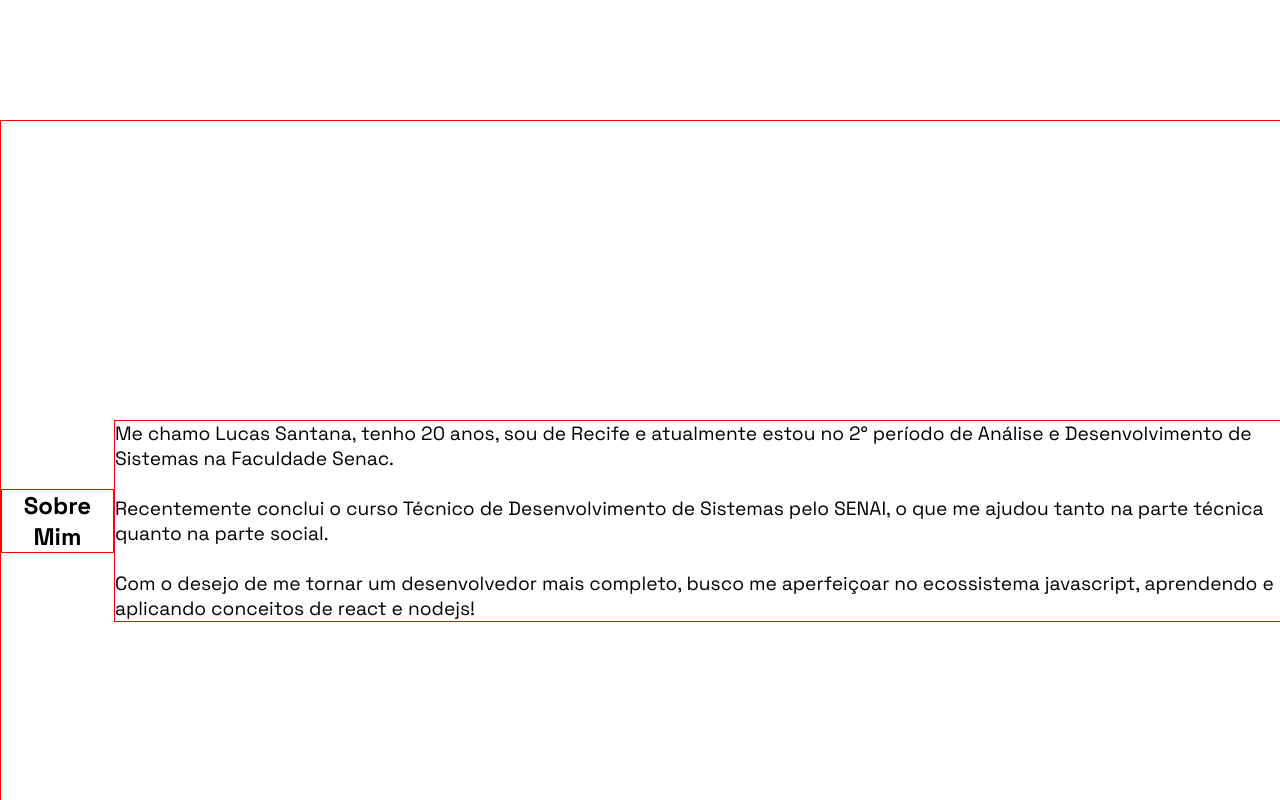
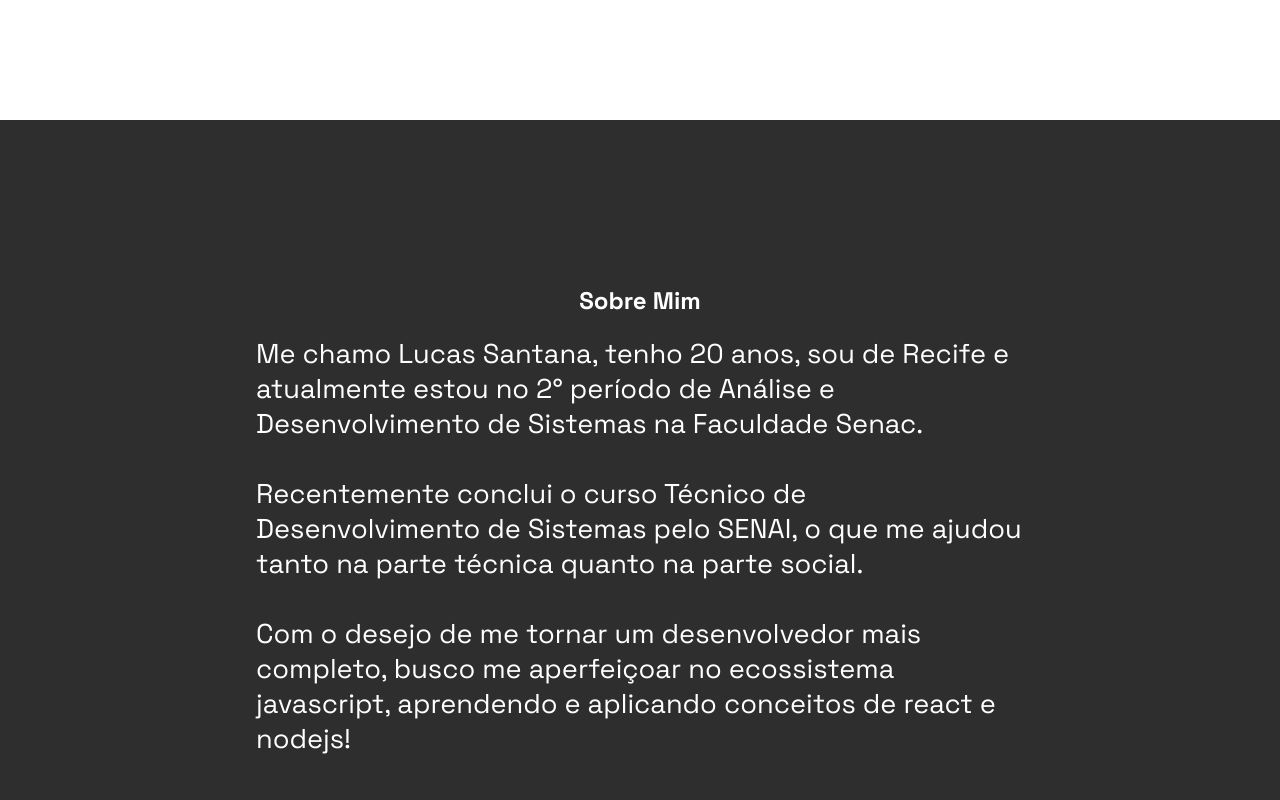
Before and after one commit to lucassantDev/portfolio-25-26, a React (Vite) app in the folder portfolio-react/: page / in a window 1280 px wide. Shown: the part 1000-1800 px from the top of the page. Built offline with nearby package versions, Linux system fonts and the light colour scheme.

Commit message:
style: estilo do componente AboutMe

```diff
--- a/portfolio-react/src/style/AboutMe.css
+++ b/portfolio-react/src/style/AboutMe.css
@@ -1,21 +1,21 @@
 .section-aboutme{
     width: 100%;
     height: 100vh;
-    border: 1px solid red;
     display: flex;
     align-items: center;
     justify-content: center;
-
+    flex-direction: column;
+    background-color: var(--color05);
+    color: #FFFFFF;
 }
 
 .aboutme-h1{
     width: fit-content;
     text-align: center;
-    border: 1px solid red;
+    margin: 0 0 20px 0;
 }
 
 .aboutme-p{
-    border: 1px solid red;
-    width: fit-content;
-    font-size: 1.2rem;
+    width: 60%;
+    font-size: 1.7rem;
 }
```
